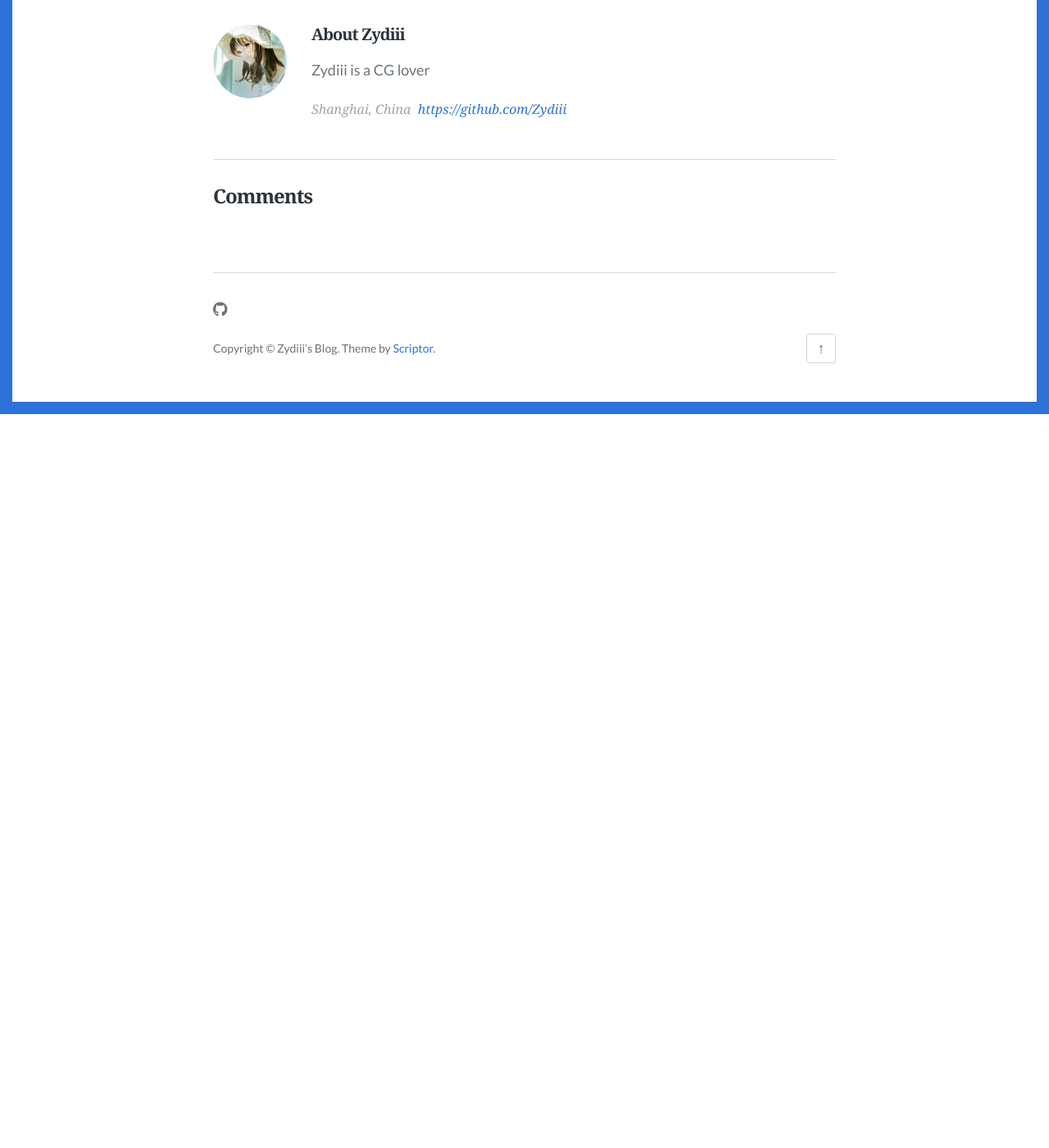
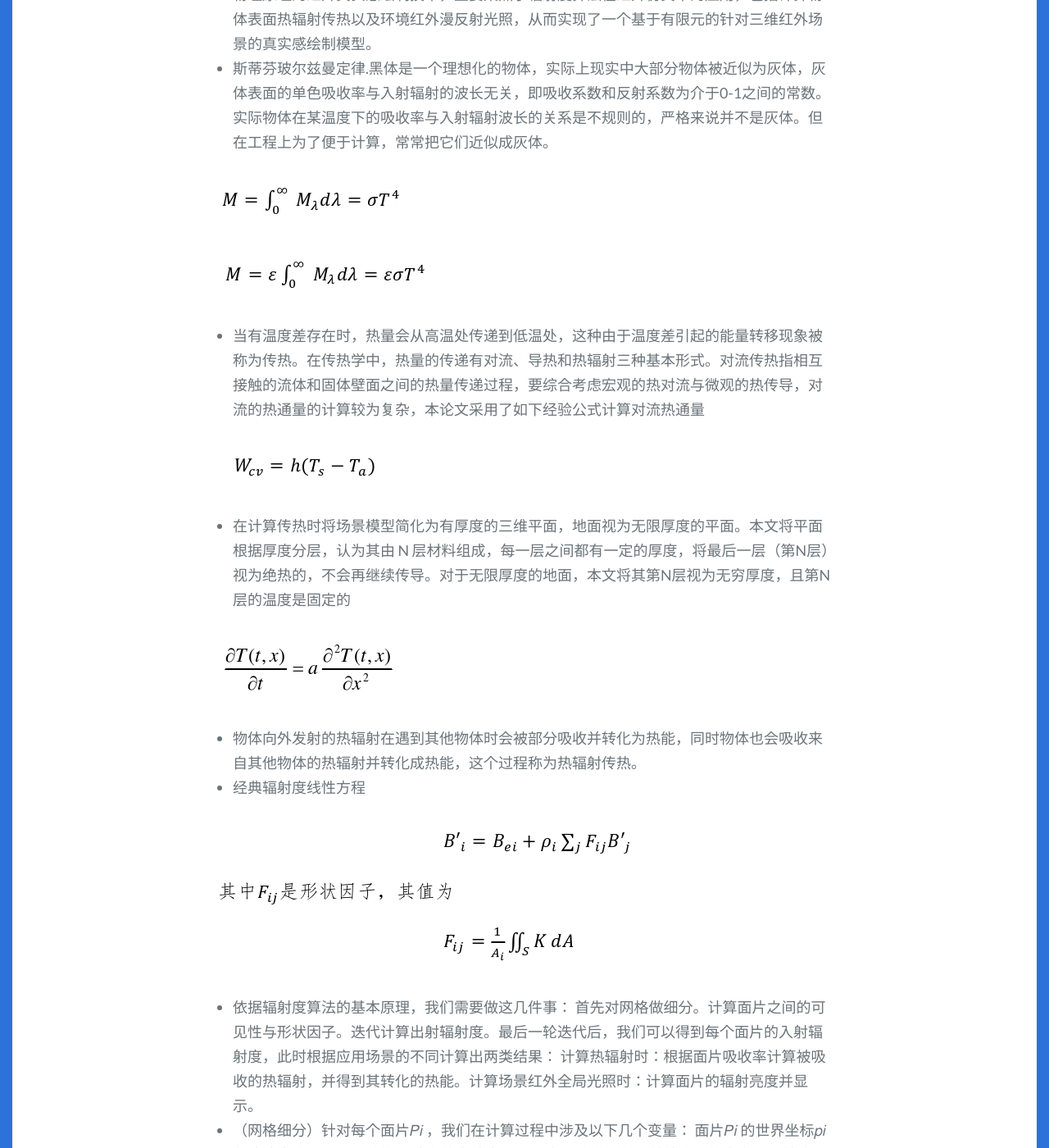
Before and after one commit to Zydiii/Zydiii.github.io, a Jekyll site: the page built from _posts/2022-10-22-FinalProj0.md, in a window 1280 px wide and 1400 px high, scrolled down 16507 px. Shown: the whole window at 82% size. Built offline with Jekyll 4.4.1, drawn with Linux system fonts in a browser that asks for light colours; some web fonts are replaced; comment, search, counter and statistics services are not loaded; before the commit the page ends 17012 px from its top, so only the background shows below that; some of the changed text lies outside the part shown.

Commit message:
finalproj

```diff
--- a/_posts/2022-10-22-FinalProj0.md
+++ b/_posts/2022-10-22-FinalProj0.md
@@ -137,6 +137,46 @@ tags: [毕设]
 - 点源红外干扰弹发射后形成单个热点目标，连续投放后形成多个点目标，通过质心干扰的方式诱骗红外制导导引头。由于点源红外干扰弹能量高，远大于飞机的红外辐射强度，在对抗早期第一代、第二代红外制导导引头时有效；随着具有辐射强度阈值鉴别能力的第三代、第四代红外制导导引头的装备，点源红外干扰弹由于能量太高，且干扰源数量少，干扰效能不高的缺点越来越明显。因此，点源红外干扰弹逐步被多点源红外干扰弹取代。多点源红外干扰弹发射后形成多个分散的点源红外干扰弹，连续投放后形成多个点状发热体。采用多发齐射或多方位齐射时，可迅速在一定空域形成红外高辐射区，在导引头瞬时视场内形成持续的多个干扰源，将目标信号淹没，且多点源红外干扰弹的辐射能量比点源红外干扰弹的小，略高于飞机，导引头无法通过强度阈值鉴别滤除干扰，导引头必须处理多组脉冲信号，降低了其检测目标的概率，红外导引头即使启动了抗干扰措施，但因探测器的噪声几何级数增大，而难以提取有效的制导信号，从而起到保护载机的作用
 - 1）当来袭红外制导导弹从尾后攻击飞机时，开始导弹距飞机较远，飞机在红外导引头中显示为一个热点，此时采用多点源红外干扰弹，以质心干扰的方式诱骗红外导引头；随着来袭导弹与飞机距离缩短，飞机在导引头中面积逐渐增大，采用面源红外干扰弹，其红外辐射云团与飞机融合，改变目标的红外辐射特征和在导引头视角下的面目标特征，使导引头分辨不出目标，从而形成有效干扰。多点源红外干扰弹和面源红外干扰弹组合使用，两者结合可有效干扰红外导引头。2）当来袭红外制导导弹侧向攻击飞机时，由于飞机在红外导引头中显示的面积较大，且能量较高，此时可采用面源红外干扰弹有效掩盖目标的红外辐射特征，干扰来袭导弹导引头。3）当来袭红外制导导弹迎头攻击飞机时，由于此时飞机在红外导引头中显示的面积和能量均很低，此时采用多点源红外干扰弹和面源红外干扰弹组合使用，通过多点源红外干扰弹的质心干扰，形成假目标，结合面源红外干扰弹的大面积特征，掩盖目标的红外辐射特征，隐藏真实目标特征，点和面结合，达到“隐真示假”的效果，可有效干扰红外制导导弹导引头
 
+### 潘笑天. 基于辐射度的红外场景绘制模型研究[D].浙江大学,2022.DOI:10.27461/d.cnki.gzjdx.2022.000055.
+
+- 红外视景仿真技术指部分或完全基于物理原理，在计算机上生成与现实场景物理特征一致的红外图像。红外视景仿真技术理论上允许我们在没有实地红外图像的情况下，模拟出不同复杂场景的红外画面，从而可在军事领域用于辅助战略决策和精准战术制导。本文探索了基于物理原理的红外真实感绘制技术，主要聚焦于辐射度算法在红外仿真中的应用，包括计算物体表面热辐射传热以及环境红外漫反射光照，从而实现了一个基于有限元的针对三维红外场景的真实感绘制模型。
+- 斯蒂芬玻尔兹曼定律.黑体是一个理想化的物体，实际上现实中大部分物体被近似为灰体，灰体表面的单色吸收率与入射辐射的波长无关，即吸收系数和反射系数为介于0-1之间的常数。实际物体在某温度下的吸收率与入射辐射波长的关系是不规则的，严格来说并不是灰体。但在工程上为了便于计算，常常把它们近似成灰体。
+
+![](../images/2022.10.22/17.png)
+
+![](../images/2022.10.22/18.png)
+
+- 当有温度差存在时，热量会从高温处传递到低温处，这种由于温度差引起的能量转移现象被称为传热。在传热学中，热量的传递有对流、导热和热辐射三种基本形式。对流传热指相互接触的流体和固体壁面之间的热量传递过程，要综合考虑宏观的热对流与微观的热传导，对流的热通量的计算较为复杂，本论文采用了如下经验公式计算对流热通量
+
+![](../images/2022.10.22/19.png)
+
+- 在计算传热时将场景模型简化为有厚度的三维平面，地面视为无限厚度的平面。本文将平面根据厚度分层，认为其由 N 层材料组成，每一层之间都有一定的厚度，将最后一层（第N层）视为绝热的，不会再继续传导。对于无限厚度的地面，本文将其第N层视为无穷厚度，且第N层的温度是固定的
+
+![](../images/2022.10.22/20.png)
+
+- 物体向外发射的热辐射在遇到其他物体时会被部分吸收并转化为热能，同时物体也会吸收来自其他物体的热辐射并转化成热能，这个过程称为热辐射传热。
+- 经典辐射度线性方程
+
+![](../images/2022.10.22/21.png)
+
+- 依据辐射度算法的基本原理，我们需要做这几件事： 首先对网格做细分。计算面片之间的可见性与形状因子。迭代计算出射辐射度。最后一轮迭代后，我们可以得到每个面片的入射辐射度，此时根据应用场景的不同计算出两类结果： 计算热辐射时：根据面片吸收率计算被吸收的热辐射，并得到其转化的热能。计算场景红外全局光照时：计算面片的辐射亮度并显示。
+- （网格细分）针对每个面片𝑃𝑖 ，我们在计算过程中涉及以下几个变量： 面片𝑃𝑖 的世界坐标𝑝𝑖 与法线方向𝑛𝑖 ，用于计算𝑃𝑖 法向的半球空间。面片𝑃𝑖 的自辐射，其接收到的来自场景其他面片的入射辐射度，以及面片𝑃𝑖 处物体的反射率，用于计算出射辐射度。出射辐射度需要被存储下来，作为下一轮迭代的输入参数，最后一轮迭代存储的出射辐射度作为计算结果用于之后的绘制。上述变量中，自辐射就是面片在初始状态下的出射辐射度，是不需要额外存储的，入射辐射度就是上一轮迭代计算得到的出射辐射度，因此也不需要额外存储。因此对于场景中每一个网格，我们仅需要构造三个纹理贴图：坐标贴图，法线贴图，出射辐射度贴图。
+- （可见性与形状因子计算）没太理解。为了计算形状因子，我们从面片 𝑃𝑖 的位置与法向方向对场景作光栅化，我们需要得到每个面片含有的片元数量我们使用纹理的单个像素来代表单个面片，因此对于面片的每一个需要存储的数据，我们都使用纹理来存储，这里我们同样使用了一张单通道的整型纹理贴图来存储每个面片所包含的片元数量。在片元着色器中，我们根据当前片元的uv值，将贴图中对应位置的值加1。这样当所有片元完成计算后，贴图中每一个位置的数值就代表了对应面片的片元数𝑁𝑗。
+- （平行光的绘制）对于每一个被平行光𝑁照射到的面片𝑃，根据其世界坐标与法向，由以下公式计算得到该面片接收到的来自平行光源𝑁的入射辐射亮度𝐿。计算结果被保存在光照贴图中，这一步得到的光照贴图作为后续辐射度计算时第一轮迭代的输入数据。
+
+![](../images/2022.10.22/22.png)
+
+- （辐射度模型整体架构）
+
+![](../images/2022.10.22/23.png)
+
+- （红外辐射特性分析及计算流程）
+
+
+
+
+
+
 
 
 
```
Also changed, not shown: images/2022.10.22/17.png (added), images/2022.10.22/18.png (added), images/2022.10.22/19.png (added), images/2022.10.22/20.png (added), images/2022.10.22/21.png (added), images/2022.10.22/22.png (added), images/2022.10.22/23.png (added).
